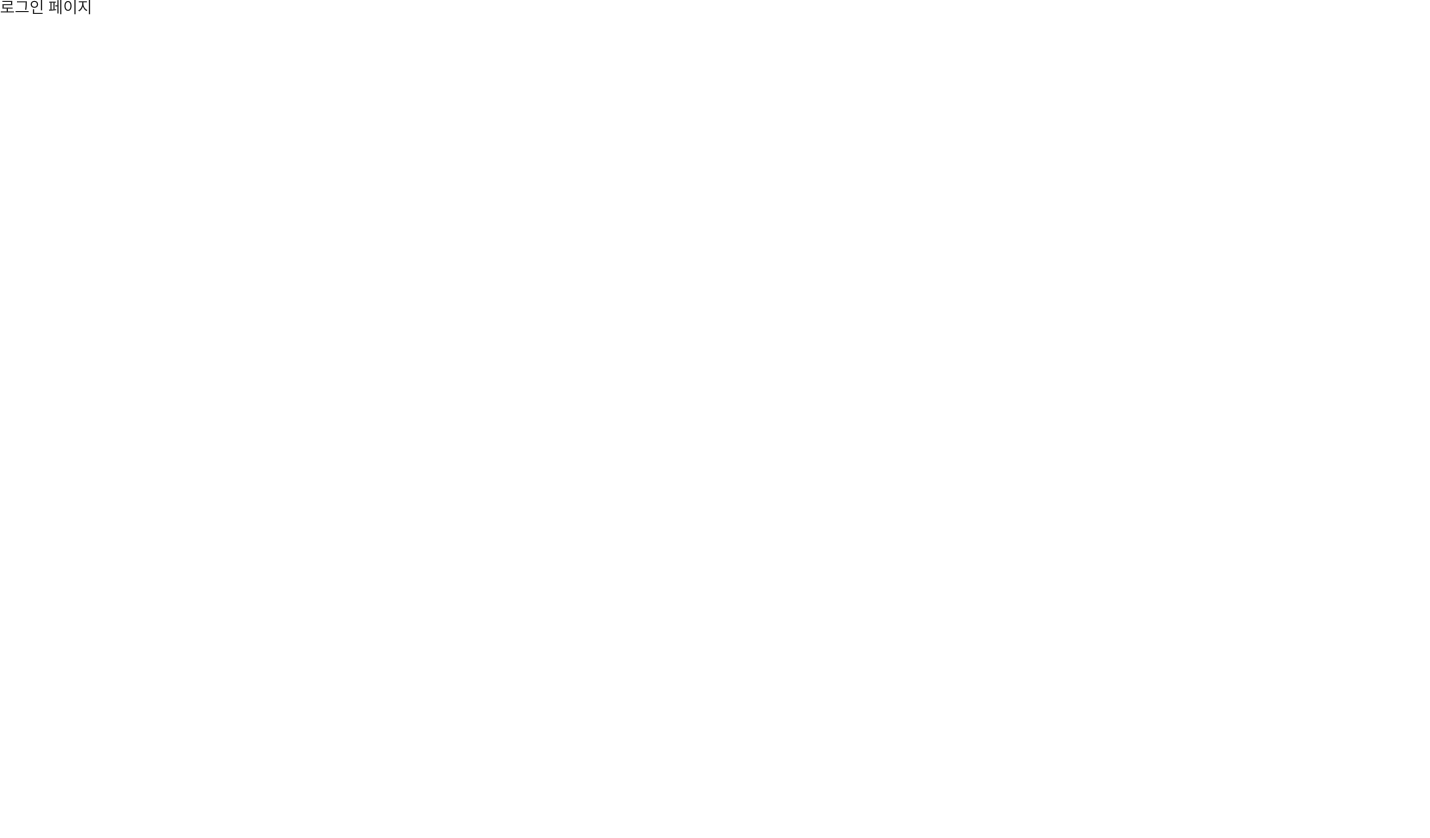
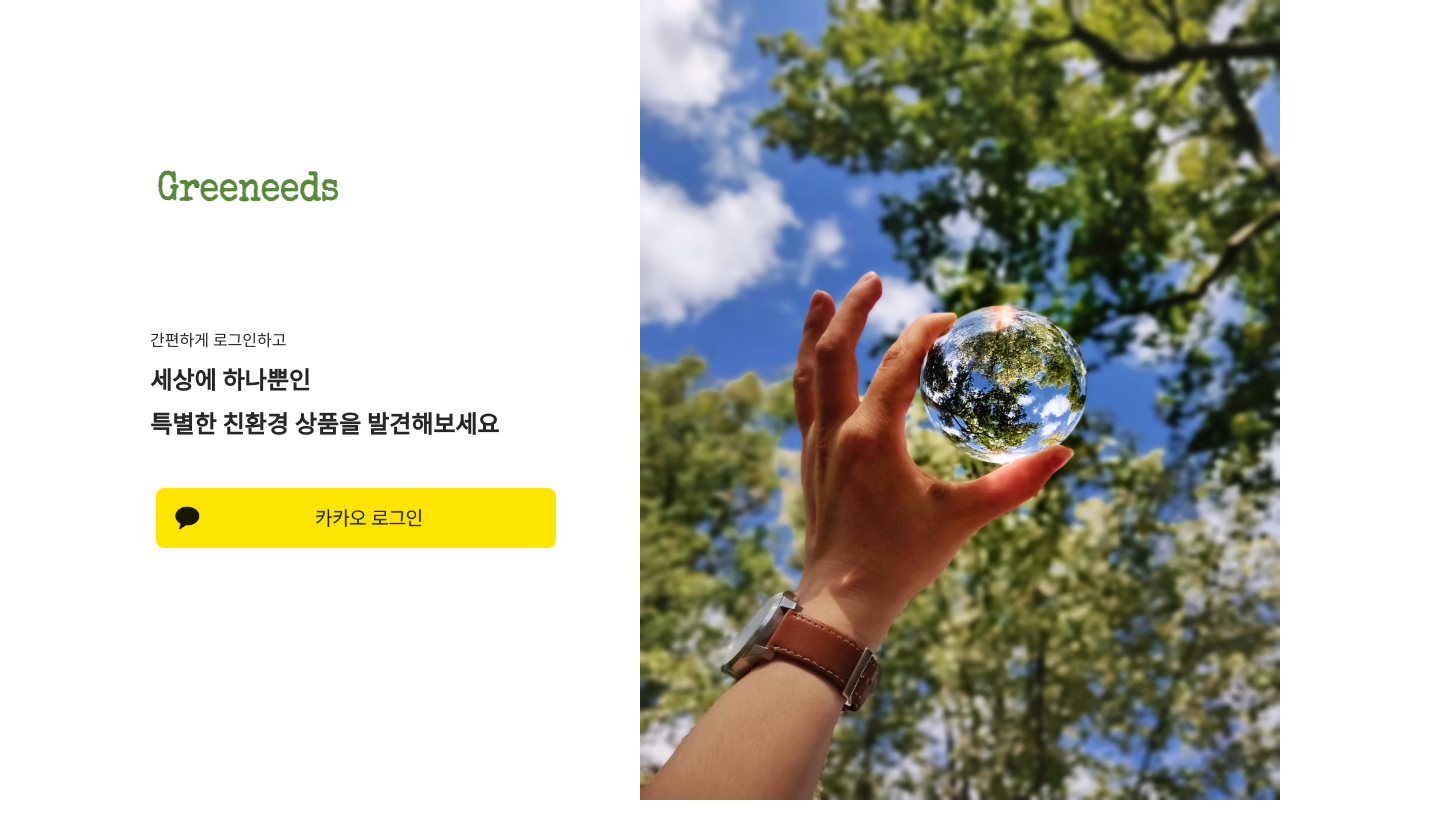
Before and after one commit to hjpark625/greeneeds-ts, a React (Create React App) app: page /login in a window 1280 px wide. Shown: the top 838 px of the page, 1430 px wide, since content can reach past the window. Before the commit the page ends 800 px from the top, so only its background shows below. Built offline with nearby package versions, Linux system fonts and the light colour scheme; no server answers.

Commit message:
Login 페이지 완성

```diff
--- /dev/null
+++ b/src/OAuth.ts
@@ -0,0 +1,4 @@
+const REST_API_KEY = process.env.REACT_APP_REST_API_KEY;
+const REDIRECT_URI = process.env.REACT_APP_REDIRECT_URI;
+
+export const KAKAO_AUTH_URL = `https://kauth.kakao.com/oauth/authorize?client_id=${REST_API_KEY}&redirect_uri=${REDIRECT_URI}&response_type=code`;
--- a/src/pages/Login/KakaoLoading.tsx
+++ b/src/pages/Login/KakaoLoading.tsx
@@ -1,7 +1,26 @@
-import React from 'react';
+import React, { useEffect } from 'react';
+import { useLocation, useNavigate } from 'react-router-dom';
+import qs from 'qs';
+import axios from 'axios';
+import Loading from '../../components/Loading/Loading';
+import { API } from '../../config';
 
 const KakaoLoading = () => {
-  return <div>카카오 로딩페이지</div>;
+  const navigate = useNavigate();
+  const location = useLocation();
+  const code = qs.parse(location.search, {
+    ignoreQueryPrefix: true,
+  }).code;
+
+  useEffect(() => {
+    axios.post(API.KAKAO_LOGIN, { code }).then(res => {
+      localStorage.setItem('token', res.data.token);
+      res.data.token ? navigate('/') : alert('로그인에 실패하였습니다.');
+    });
+    // eslint-disable-next-line react-hooks/exhaustive-deps
+  }, []);
+
+  return <Loading />;
 };
 
 export default KakaoLoading;
--- a/src/pages/Login/Login.tsx
+++ b/src/pages/Login/Login.tsx
@@ -1,7 +1,92 @@
 import React from 'react';
+import styled from 'styled-components';
+import { KAKAO_AUTH_URL } from '../../OAuth';
 
 const Login = () => {
-  return <div>로그인 페이지</div>;
+  const goToKakao = () => {
+    window.open(KAKAO_AUTH_URL, '_self');
+  };
+
+  return (
+    <>
+      <div>
+        <LoginHeader>
+          <LogoImg src="/images/Login/logo.png" alt="Greeneeds Logo" />
+        </LoginHeader>
+        <div>
+          <LoginTitle>간편하게 로그인하고</LoginTitle>
+          <LoginText>세상에 하나뿐인</LoginText>
+          <LoginText>특별한 친환경 상품을 발견해보세요</LoginText>
+        </div>
+        <ButtonWrapper>
+          <LoginButton
+            onClick={() => {
+              goToKakao();
+            }}
+          >
+            <KakaoLoginImg
+              src="/images/Login/kakaoLoginButton.png"
+              alt="loginBtn"
+            />
+          </LoginButton>
+        </ButtonWrapper>
+      </div>
+      <BackgroundImg
+        src="/images/Login/ecoFriendly.jpeg"
+        alt="background Image"
+      />
+    </>
+  );
 };
 
+const ButtonWrapper = styled.div`
+  margin-left: 150px;
+`;
+
+const LoginButton = styled.button`
+  display: block;
+  background-color: transparent;
+  border: none;
+  cursor: pointer;
+`;
+
+const KakaoLoginImg = styled.img`
+  width: 400px;
+  height: 60px;
+`;
+
+const LoginHeader = styled.header`
+  width: 100%;
+  margin-left: 150px;
+  margin-top: 150px;
+  margin-bottom: 100px;
+`;
+
+const LogoImg = styled.img`
+  width: 200px;
+  height: 80px;
+`;
+
+const LoginTitle = styled.p`
+  margin-left: 150px;
+  margin-bottom: 20px;
+`;
+
+const LoginText = styled(LoginTitle)`
+  margin-bottom: 20px;
+  font-size: 24px;
+  font-weight: bolder;
+  &:last-child {
+    margin-bottom: 50px;
+  }
+`;
+
+const BackgroundImg = styled.img`
+  position: absolute;
+  top: 0;
+  right: 0;
+  width: 50%;
+  height: 100%;
+`;
+
 export default Login;
```
